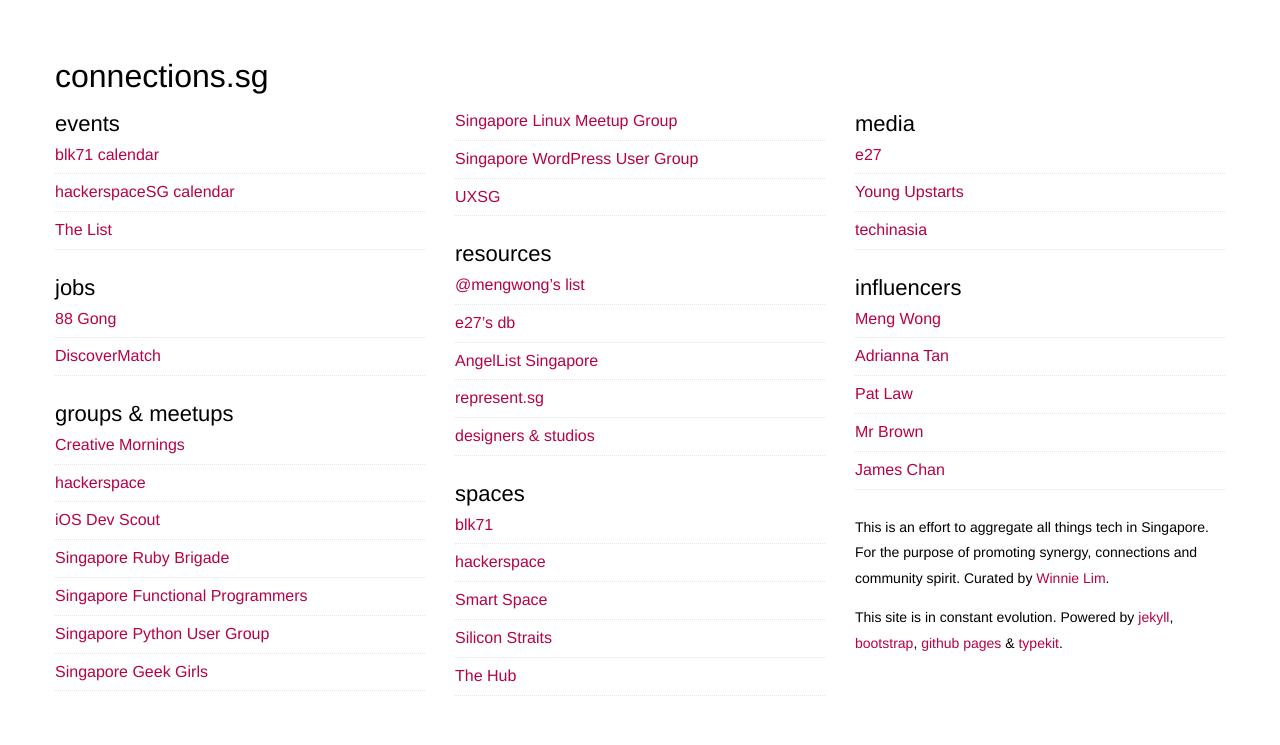
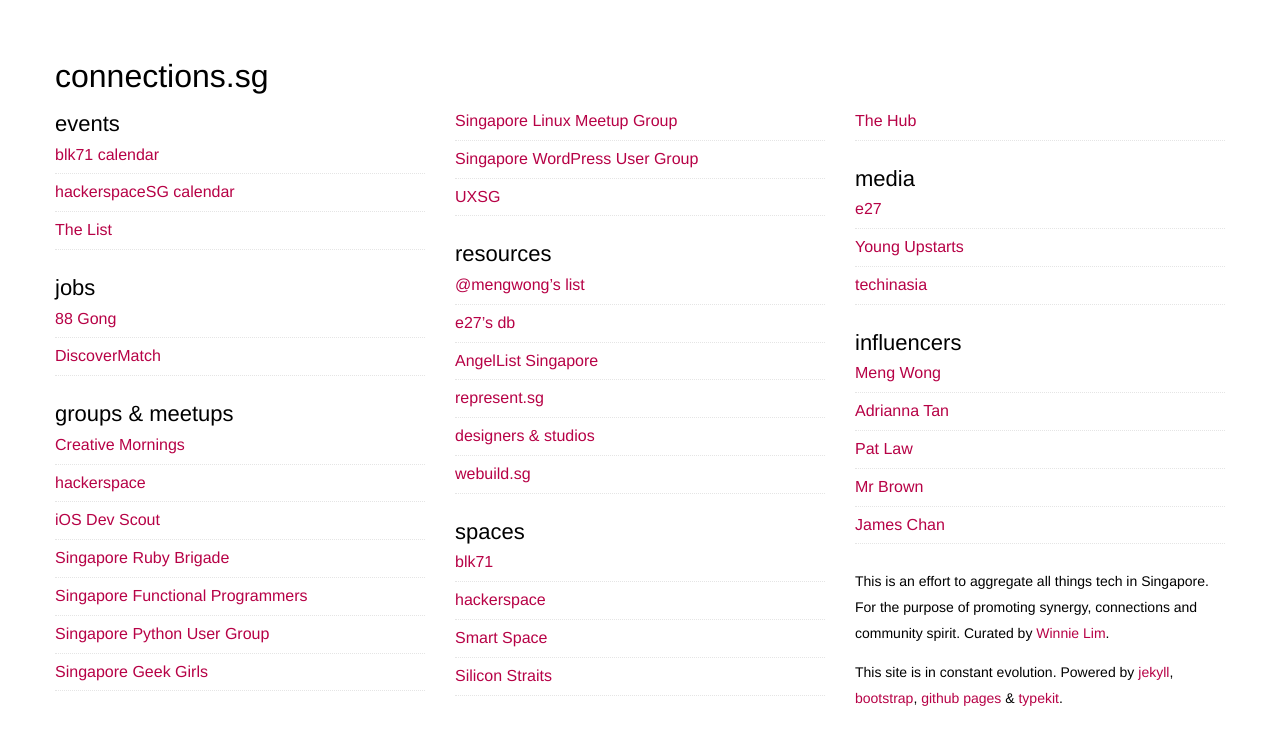
Before and after one commit to wynlim/connections.sg, a Jekyll site: the page built from _posts/2014-03-15-connections.markdown, in a window 1280 px wide. Shown: the top 745 px of the page. Built offline with Jekyll 4.4.1, drawn with Linux system fonts in a browser that asks for light colours; Markdown is read by kramdown in place of the engine named in the settings.

Commit message:
Adding webuild.sg to the list

```diff
--- a/_posts/2014-03-15-connections.markdown
+++ b/_posts/2014-03-15-connections.markdown
@@ -28,6 +28,7 @@
 * [AngelList Singapore](https://angel.co/singapore)
 * [represent.sg](http://represent.sg/)
 * [designers & studios](http://bundlr.com/b/singapore-based-designers-studios)
+* [webuild.sg](http://webuild.sg/)
 
 ### spaces
 * [blk71](http://www2.blk71.com/)
```
